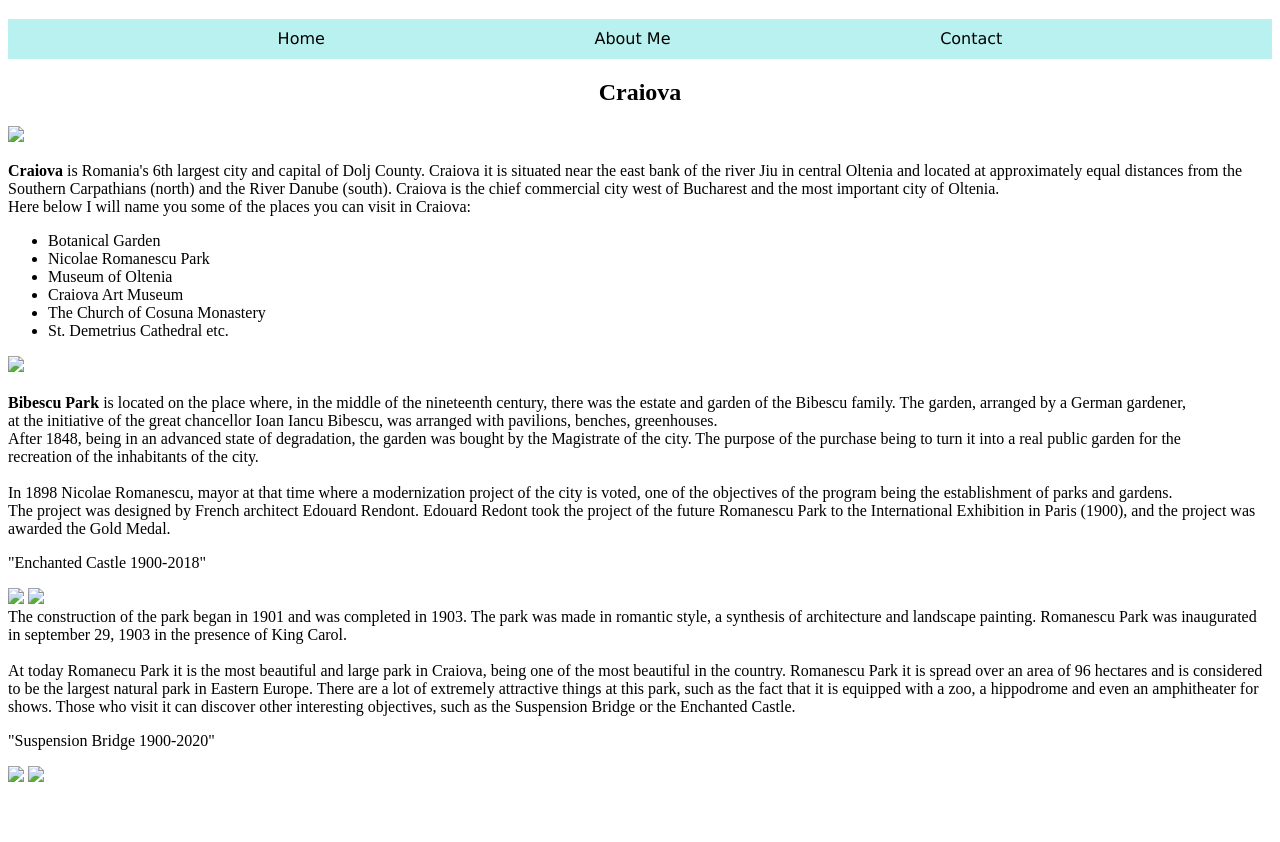
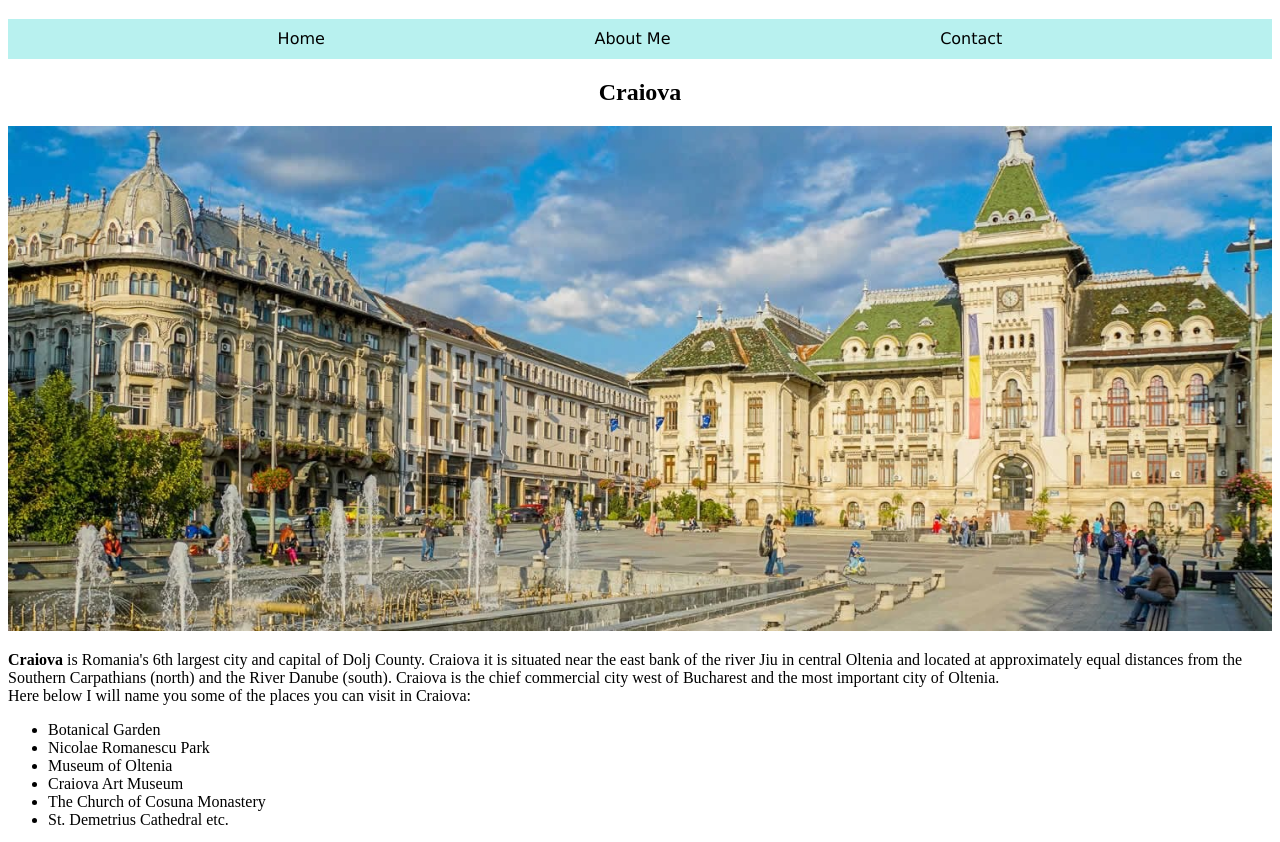
Before and after one commit to GeorgieGeorgie/Website, a plain HTML site: page aboutme.html in a window 1280 px wide. Shown: the part 61-903 px from the top of the page. Before the commit the page ends 855 px from the top, so only its background shows below. Drawn offline with Linux system fonts and the light colour scheme.

Commit message:
Update aboutme.html

```diff
--- a/aboutme.html
+++ b/aboutme.html
@@ -14,7 +14,7 @@
         <a href="contact.html">Contact</a>
     </div>
 <h2>Craiova</h2>
-<img src="images/craiova-romania.jpg" width="100%"</a>
+<img src="website/images/craiova-romania.jpg" width="100%"</a>
 <div>
     <P><b>Craiova</b> is Romania's 6th largest city and capital of Dolj County. Craiova it is situated near the east bank of the river Jiu in central Oltenia and located at approximately equal distances from the Southern Carpathians (north) and the River Danube (south).
     Craiova is the chief commercial city west of Bucharest and the most important city of Oltenia.
@@ -27,7 +27,7 @@
         <li>The Church of Cosuna Monastery</li>
         <li>St. Demetrius Cathedral etc.</li>
     </ul>
-<img class="smallimage"<img src="images/Romanescu Park.jpg"
+<img class="smallimage"<img src="website/images/Romanescu Park.jpg"
    <p><br><br><b>Bibescu Park</b> is located on the place where, in the middle of the nineteenth century, there was the estate and garden of the Bibescu family.
     The garden, arranged by a German gardener,<br> at the initiative of the great chancellor Ioan Iancu Bibescu, was arranged with pavilions, benches, greenhouses.
     <br>After 1848, being in an advanced state of degradation, the garden was bought by the Magistrate of the city. The purpose of the purchase being to turn it into a real public garden for the<br> recreation of the inhabitants of the city.
@@ -36,13 +36,13 @@
 
     <br>The project was designed by French architect Edouard Rendont. Edouard Redont took the project of the future Romanescu Park to the International Exhibition in Paris (1900), and the project was<br> awarded the Gold Medal.</p>
 <p>"Enchanted Castle 1900-2018"</p>
-<img src="images/Enchanted Castle 1900.jpg" width="30%"</a>              <img src="images/Enchanted Castel Today.jpg" width="50%"</a>
+<img src="website/images/Enchanted Castle 1900.jpg" width="30%"</a>              <img src="website/images/Enchanted Castel Today.jpg" width="50%"</a>
     <br>The construction of the park began in 1901 and was completed in 1903. The park was made in romantic style, a synthesis of architecture and landscape painting. Romanescu Park was inaugurated in september 29, 1903 in the presence of King Carol.
      <br><br> At today Romanecu Park it is the most beautiful and large park in Craiova, being one of the most beautiful in the country.
     Romanescu Park it is spread over an area of 96 hectares and is considered to be the largest natural park in Eastern Europe.
     There are a lot of extremely attractive things at this park, such as the fact that it is equipped with a zoo, a hippodrome and even an amphitheater for shows. Those who visit it can discover other interesting objectives, such as the Suspension Bridge or the Enchanted Castle.</p>
     <p>"Suspension Bridge 1900-2020"</p>
-    <img src="images/Suspension Bridge 1900.jpg" width="40%"</a>  <img src="images/Suspension Bridge Today.jpg" width="40%"</a>
+    <img src="website/images/Suspension Bridge 1900.jpg" width="40%"</a>  <img src="website/images/Suspension Bridge Today.jpg" width="40%"</a>
 
 </div>
 
```
